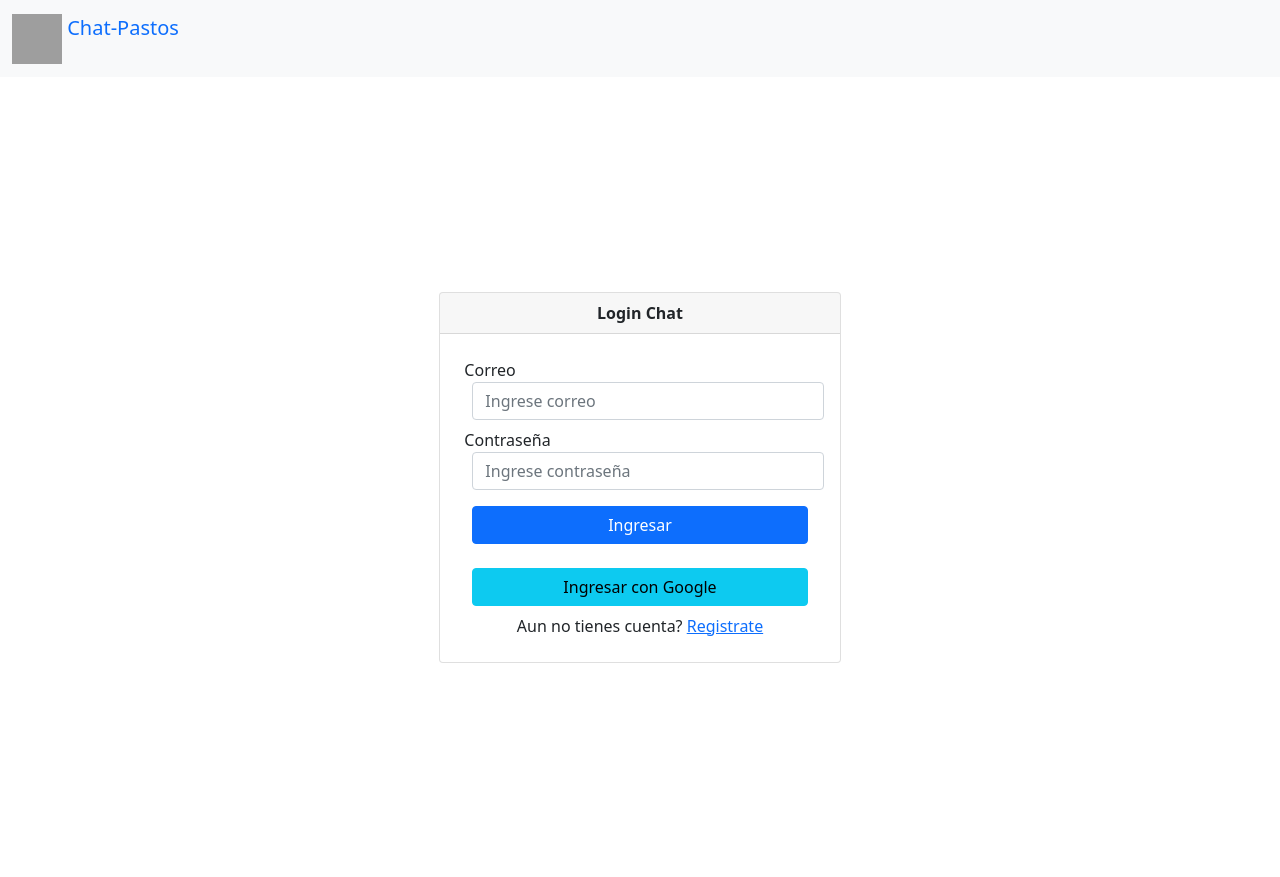
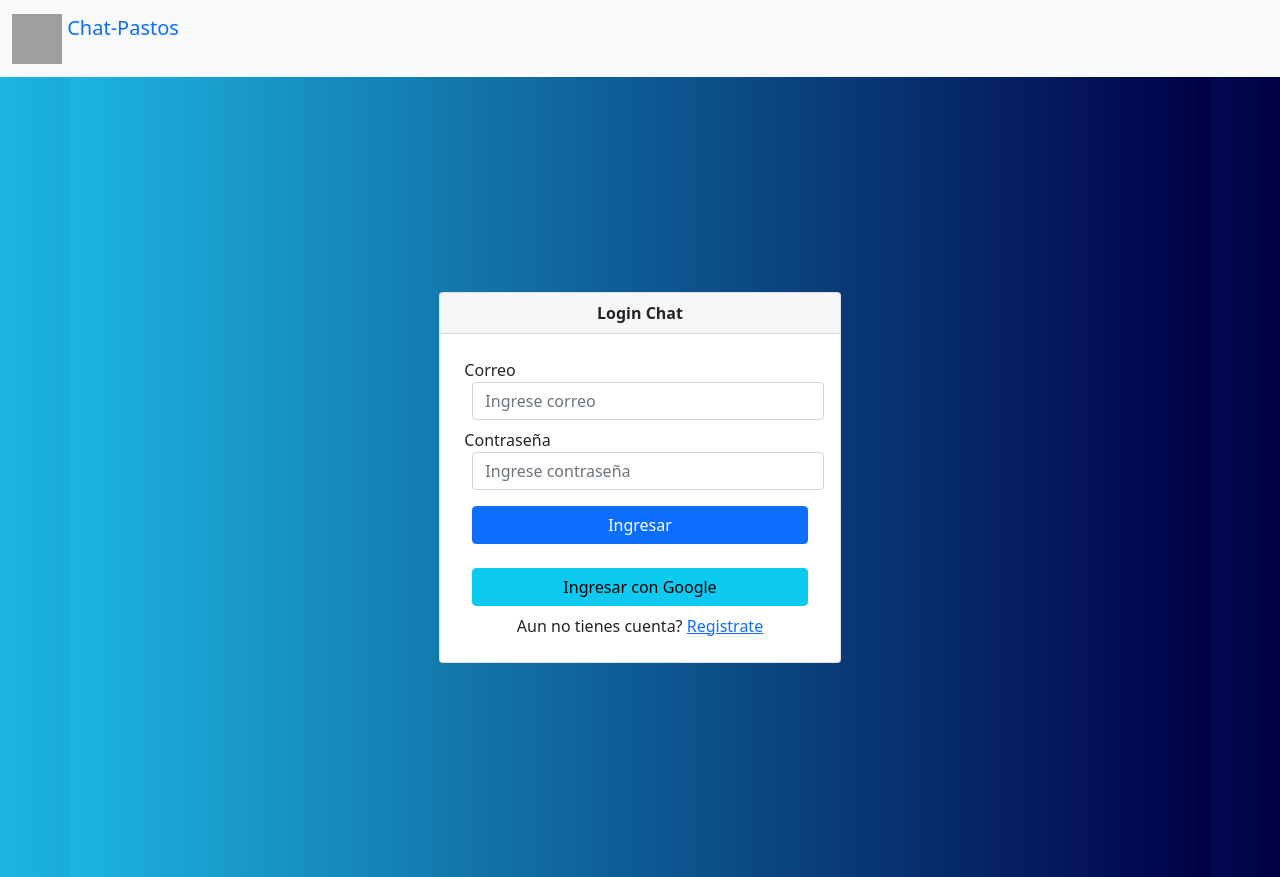
Before and after one commit to winvale/chatAngular, an Angular app: page / in a window 1280 px wide. Built offline with nearby package versions, Linux system fonts and the light colour scheme; grey boxes are pictures that could not be loaded; what @angular/fire would draw is missing.

Commit message:
Fondo chido

```diff
--- a/src/app/app.component.css
+++ b/src/app/app.component.css
@@ -5,3 +5,9 @@
     width: 100vw;
     height: 100vh;
 }
+.fondo{
+background: #000046;  /* fallback for old browsers */
+background: -webkit-linear-gradient(to right, #1CB5E0, #000046);  /* Chrome 10-25, Safari 5.1-6 */
+background: linear-gradient(to right, #1CB5E0, #000046); /* W3C, IE 10+/ Edge, Firefox 16+, Chrome 26+, Opera 12+, Safari 7+ */
+
+}
--- a/src/app/app.component.html
+++ b/src/app/app.component.html
@@ -1,5 +1,7 @@
+
 <app-navbar></app-navbar>
-<div class="container">
+<body class="fondo">
+    <div class="container fondo">
         <div class="card text-center">
         <div class="card-header">
         <b>Login Chat</b>
@@ -20,3 +22,4 @@
         </div>
     </div>
     </div>
+</body>
```
Lines whose indentation alone changed are shown as unchanged.
